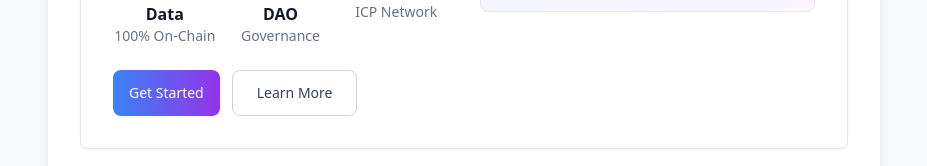
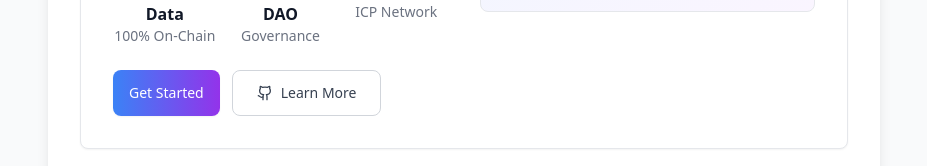
Before and after one commit to miguelrfernandes/chained-social, a React (Vite) app in the folder frontend/: page / in a window 1280 px wide. Shown: the part 552-718 px from the top of the page, without its empty margins (176-1103 px from the left). Built offline with nearby package versions, Linux system fonts and the light colour scheme.

Commit message:
Update HeroSection component to include GitHub icon
- Add GitHub icon import from lucide-react to HeroSection component
- Enhance visual elements for improved user engagement

```diff
--- a/frontend/src/components/HeroSection.jsx
+++ b/frontend/src/components/HeroSection.jsx
@@ -1,5 +1,5 @@
 import React from 'react';
-import { Shield, Users, Zap } from 'lucide-react';
+import { Shield, Users, Zap, Github } from 'lucide-react';
 
 function HeroSection({ onGetStarted, isLoggingIn = false }) {
   return (
@@ -66,8 +66,9 @@ function HeroSection({ onGetStarted, isLoggingIn = false }) {
                 href="https://github.com/miguelrfernandes/chained-social"
                 target="_blank"
                 rel="noopener noreferrer"
-                className="px-6 py-3 border border-gray-300 text-gray-700 rounded-lg hover:bg-gray-50 transition-colors text-sm font-medium inline-block"
+                className="px-6 py-3 border border-gray-300 text-gray-700 rounded-lg hover:bg-gray-50 transition-colors text-sm font-medium inline-flex items-center gap-2"
               >
+                <Github className="h-4 w-4" />
                 Learn More
               </a>
             </div>
```
